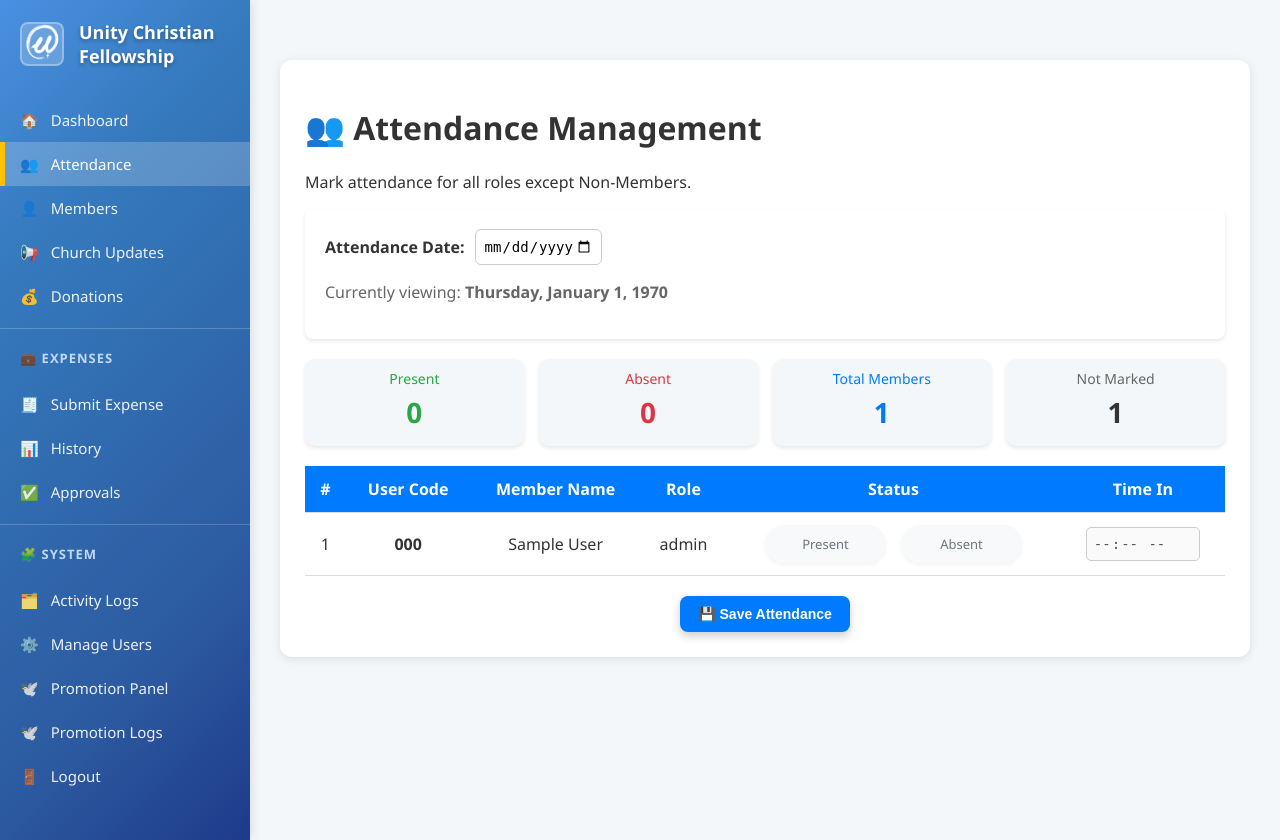
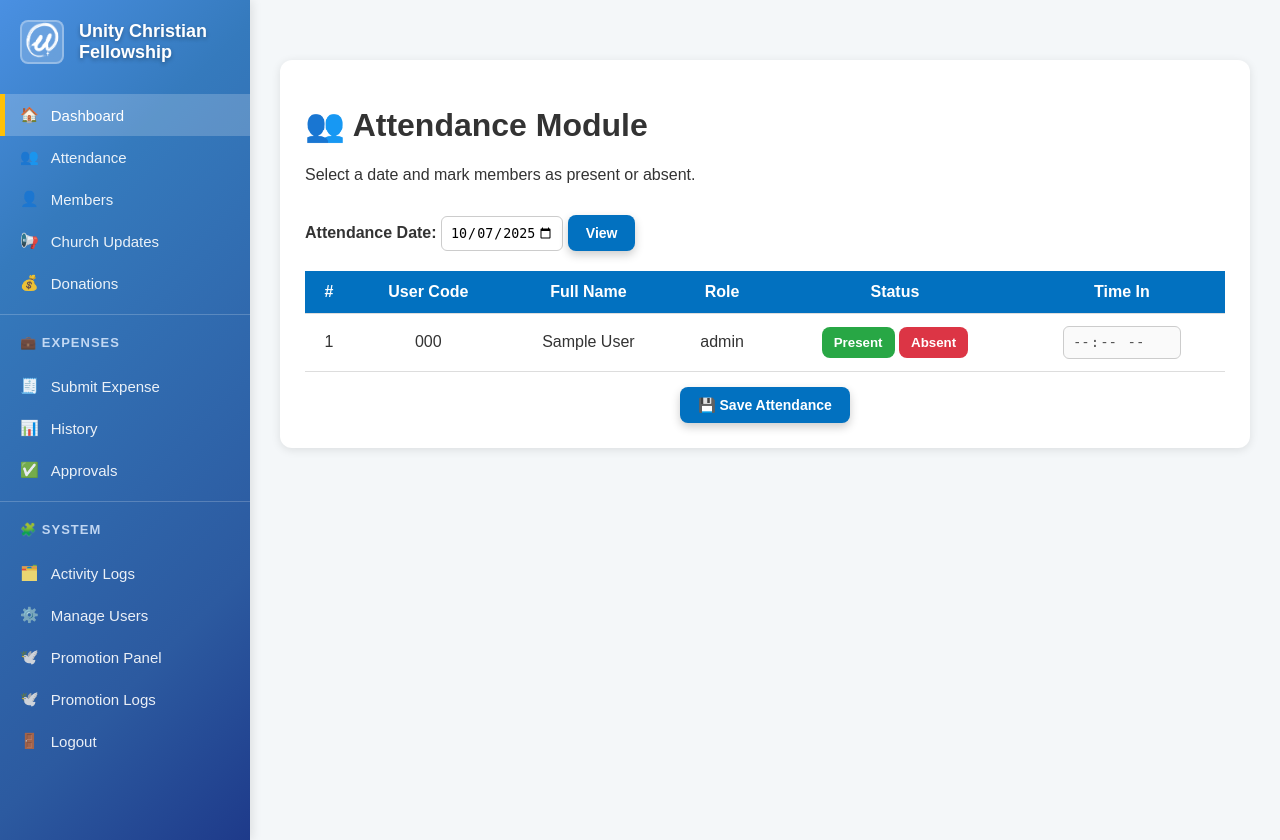
Before and after one commit to VienCode/church-management-system, a PHP site: page /attendance.php in a window 1280 px wide. Run offline with PHP 8.4, Linux system fonts and the light colour scheme; the visitor is signed in with stand-in values (Sample User, id 1); tables that the repository leaves empty or names only in its code hold one stand-in row (values such as "Sample post").

Commit message:
attendance fix

```diff
--- a/attendance.php
+++ b/attendance.php
@@ -1,183 +1,99 @@
 <?php
-$mysqli = include 'database.php';
+include 'database.php';
 include 'auth_check.php';
-restrict_to_roles([ROLE_ADMIN, ROLE_ATTENDANCE_MARKER]);
+restrict_to_roles([ROLE_ADMIN, ROLE_LEADER, ROLE_ATTENDANCE_MARKER]);
+
+// Define current user for "recorded_by"
+$current_user = $_SESSION['user_code'] ?? 'SYSTEM';
 
 // Handle date selection
-if ($_SERVER['REQUEST_METHOD'] === 'POST' && isset($_POST['attendance_date'])) {
-    if (!empty($_POST['attendance_date']) && $_POST['attendance_date'] <= date('Y-m-d')) {
-        $_SESSION['attendance_date'] = $_POST['attendance_date'];
-    }
-    header("Location: attendance.php");
-    exit();
-}
+$attendance_date = $_POST['attendance_date'] ?? date('Y-m-d');
 
-$attendance_date = $_SESSION['attendance_date'] ?? date('Y-m-d');
-
-// Handle attendance submission
+// Save attendance when submitted
 if ($_SERVER['REQUEST_METHOD'] === 'POST' && isset($_POST['save_attendance'])) {
     if (!empty($_POST['attendance']) && is_array($_POST['attendance'])) {
         foreach ($_POST['attendance'] as $user_code => $data) {
             $status = $data['status'] ?? null;
-            $time_in = ($status === "Present") ? ($data['time_in'] ?? date('H:i:s')) : null;
+            $time_in = ($status === 'Present') ? ($data['time_in'] ?? date('H:i:s')) : null;
 
             if ($status) {
                 $stmt = $mysqli->prepare("
-                    INSERT INTO attendance (user_code, attendance_date, status, time_in)
-                    VALUES (?, ?, ?, ?)
-                    ON DUPLICATE KEY UPDATE status = VALUES(status), time_in = VALUES(time_in)
+                    INSERT INTO attendance (user_code, attendance_date, status, time_in, recorded_by)
+                    VALUES (?, ?, ?, ?, ?)
+                    ON DUPLICATE KEY UPDATE status=VALUES(status), time_in=VALUES(time_in)
                 ");
-                $stmt->bind_param("ssss", $user_code, $attendance_date, $status, $time_in);
+                $stmt->bind_param("sssss", $user_code, $attendance_date, $status, $time_in, $current_user);
                 $stmt->execute();
             }
         }
-        $success = "✅ Attendance successfully recorded for $attendance_date!";
+        $success_message = "✅ Attendance saved for " . date("F j, Y", strtotime($attendance_date));
     }
 }
 
-// Fetch members (excluding non-members)
-$sql = "
-SELECT
-    users.user_code,
-    CONCAT(users.firstname, ' ', users.lastname) AS name,
-    roles.role_name,
-    attendance.status,
-    attendance.time_in
-FROM users
-LEFT JOIN attendance
-    ON attendance.user_code = users.user_code
-    AND attendance.attendance_date = ?
-JOIN roles ON users.role_id = roles.role_id
-WHERE users.role_id != 4
-ORDER BY users.lastname ASC
-";
-$stmt = $mysqli->prepare($sql);
+// Fetch members (excluding Non-Members)
+$stmt = $mysqli->prepare("
+    SELECT u.user_code, CONCAT(u.firstname, ' ', u.lastname) AS fullname, r.role_name,
+           a.status, a.time_in
+    FROM users u
+    JOIN roles r ON u.role_id = r.role_id
+    LEFT JOIN attendance a
+           ON u.user_code = a.user_code AND a.attendance_date = ?
+    WHERE u.role_id != 4
+    ORDER BY u.lastname ASC
+");
 $stmt->bind_param("s", $attendance_date);
 $stmt->execute();
-$members_result = $stmt->get_result();
-
-// Stats
-$presentCount = 0;
-$absentCount = 0;
-$totalMembers = $members_result->num_rows;
-
-$members_data = [];
-while ($row = $members_result->fetch_assoc()) {
-    $members_data[] = $row;
-    if ($row['status'] === "Present") $presentCount++;
-    if ($row['status'] === "Absent") $absentCount++;
-}
-$notMarked = $totalMembers - ($presentCount + $absentCount);
-$stmt->close();
+$members = $stmt->get_result();
 ?>
 
 <!DOCTYPE html>
 <html>
 <head>
-    <title>Attendance Management | UCF</title>
+    <meta charset="UTF-8">
+    <title>Attendance | UCF</title>
     <link rel="stylesheet" href="styles_system.css">
     <style>
+        body { font-family: 'Lexend Deca', sans-serif; }
         .attendance-container {
             background: white;
+            border-radius: 12px;
             padding: 25px;
-            border-radius: 12px;
+            margin: 30px auto;
+            max-width: 1000px;
             box-shadow: 0 2px 10px rgba(0,0,0,0.1);
-            max-width: 1000px;
-            margin: 30px auto;
         }
-
-        table {
-            width: 100%;
-            border-collapse: collapse;
-            margin-top: 15px;
+        table { width: 100%; border-collapse: collapse; margin-top: 15px; }
+        th, td { padding: 12px; border-bottom: 1px solid #ddd; text-align: center; }
+        th { background: #0271c0; color: white; }
+        .present-btn, .absent-btn {
+            border: none; border-radius: 8px; padding: 8px 12px; cursor: pointer;
+            font-weight: 600; transition: 0.2s;
         }
-
-        th, td {
-            padding: 12px;
-            text-align: center;
-            border-bottom: 1px solid #ddd;
+        .present-btn { background: #28a745; color: white; }
+        .absent-btn { background: #dc3545; color: white; }
+        .present-btn:hover { background: #1f8a3d; }
+        .absent-btn:hover { background: #b52b38; }
+        .time-input {
+            border: 1px solid #ccc; border-radius: 6px;
+            padding: 5px 8px; width: 100px; text-align: center;
         }
-
-        th {
-            background: #007bff;
-            color: white;
-        }
-
-        .radio-group {
-            display: flex;
-            justify-content: center;
-            gap: 15px;
-        }
-
-        .radio-group label {
-            cursor: pointer;
-            font-weight: 500;
-        }
-
-        .time-input {
-            padding: 6px;
-            border: 1px solid #ccc;
-            border-radius: 5px;
-            width: 100px;
-        }
-
-        .stats-container {
-            display: flex;
-            justify-content: space-around;
-            margin: 20px 0;
-        }
-
-        .stat-card {
-            background: #f4f7fa;
-            border-radius: 10px;
-            text-align: center;
-            padding: 10px;
-            width: 22%;
-        }
-
-        .present h3 { color: #28a745; }
-        .absent h3 { color: #dc3545; }
-        .total h3 { color: #007bff; }
-
         .save-btn {
-            background: #007bff;
-            color: white;
-            border: none;
-            padding: 10px 18px;
-            border-radius: 8px;
-            margin-top: 20px;
-            cursor: pointer;
-            font-weight: 600;
-            transition: 0.3s;
-        }
-
-        .save-btn:hover {
-            background: #0056b3;
-        }
-
-        .success-message {
-            background: #e6ffed;
-            color: #256029;
-            padding: 12px;
-            border-radius: 8px;
-            margin-bottom: 15px;
+            background: #0271c0; color: white; border: none;
+            padding: 10px 18px; border-radius: 8px; margin-top: 15px; cursor: pointer;
             font-weight: 600;
         }
-
-        .date-selector {
-            margin-bottom: 15px;
+        .save-btn:hover { background: #02589b; }
+        .success-message {
+            background: #d4edda; color: #155724; padding: 10px; border-radius: 8px;
+            margin-bottom: 10px; font-weight: 600;
         }
-
-        .date-selector input[type="date"] {
-            padding: 8px;
-            border-radius: 6px;
-            border: 1px solid #ccc;
+        input[type="date"] {
+            padding: 8px; border-radius: 6px; border: 1px solid #ccc;
         }
     </style>
 </head>
 <body>
 <div class="main-layout">
-    <!-- Sidebar -->
    <nav class="sidebar">
     <div class="logo-section">
         <div class="logo-placeholder"><span><img src="images/ucf.png" alt="ucf_logo"></span></div>
@@ -185,10 +101,10 @@ $stmt->close();
     </div>
     <ul class="nav-menu">
         <!-- GENERAL PAGES -->
-        <li><a href="dashboard.php"><span>🏠</span> Dashboard</a></li>
+        <li><a href="dashboard.php" class="active"><span>🏠</span> Dashboard</a></li>
 
         <?php if (can_access([ROLE_LEADER, ROLE_ATTENDANCE_MARKER])): ?>
-            <li><a href="attendance.php" class="active"><span>👥</span> Attendance</a></li>
+            <li><a href="attendance.php"><span>👥</span> Attendance</a></li>
         <?php endif; ?>
 
         <?php if (can_access([ROLE_MEMBER, ROLE_LEADER])): ?>
@@ -221,98 +137,62 @@ $stmt->close();
             <li><a href="logs.php"><span>🗂️</span> Activity Logs</a></li>
             <li><a href="admin_dashboard.php"><span>⚙️</span> Manage Users</a></li>
             <li><a href="promotion_page.php"><span>🕊️</span> Promotion Panel</a></li>
-            <li><a href="promotion_logs.php" ><span>🕊️</span> Promotion Logs</a></li>
+            <li><a href="promotion_logs.php"><span>🕊️</span> Promotion Logs</a></li>
         <?php endif; ?>
 
         <li><a href="logout.php"><span>🚪</span> Logout</a></li>
     </ul>
 </nav>
 
-    <!-- Content -->
+
     <div class="content-area">
         <div class="attendance-container">
-            <h1>👥 Attendance Management</h1>
-            <p>Mark attendance for all roles except Non-Members.</p>
+            <h1>👥 Attendance Module</h1>
+            <p>Select a date and mark members as present or absent.</p>
 
-            <?php if (isset($success)): ?>
-                <div class="success-message"><?= $success ?></div>
+            <?php if (isset($success_message)): ?>
+                <div class="success-message"><?= $success_message ?></div>
             <?php endif; ?>
 
-            <!-- Date Selector -->
-            <div class="date-selector">
-                <form method="POST" id="dateForm" onsubmit="return false;">
+            <form method="POST">
                 <label><strong>Attendance Date:</strong></label>
-                    <input type="date"
-                           name="attendance_date"
-                           value="<?= $attendance_date ?>"
-                           max="<?= date('Y-m-d'); ?>" required>
+                <input type="date" name="attendance_date" value="<?= $attendance_date ?>" max="<?= date('Y-m-d') ?>" required>
+                <button type="submit" class="save-btn" name="view_attendance">View</button>
             </form>
-                <p style="color:#666;">Currently viewing:
-                    <strong><?= date("l, F j, Y", strtotime($attendance_date)) ?></strong>
-                </p>
-            </div>
 
-            <!-- Stats -->
-            <div class="stats-container">
-                <div class="stat-card present"><h3>Present</h3><div class="number"><?= $presentCount ?></div></div>
-                <div class="stat-card absent"><h3>Absent</h3><div class="number"><?= $absentCount ?></div></div>
-                <div class="stat-card total"><h3>Total Members</h3><div class="number"><?= $totalMembers ?></div></div>
-                <div class="stat-card"><h3>Not Marked</h3><div class="number"><?= $notMarked ?></div></div>
-            </div>
-
-            <!-- Attendance Table -->
-            <form method="POST" id="attendanceForm">
+            <form method="POST" style="margin-top:20px;">
+                <input type="hidden" name="attendance_date" value="<?= $attendance_date ?>">
                 <table>
                     <thead>
                         <tr>
                             <th>#</th>
                             <th>User Code</th>
-                        <th>Member Name</th>
+                            <th>Full Name</th>
                             <th>Role</th>
                             <th>Status</th>
                             <th>Time In</th>
                         </tr>
                     </thead>
                     <tbody>
-                    <?php if (count($members_data) > 0): ?>
-                        <?php foreach ($members_data as $index => $m): ?>
+                        <?php $i = 1; while ($m = $members->fetch_assoc()): ?>
                             <tr>
-                                <td><?= $index + 1 ?></td>
-                                <td><strong><?= htmlspecialchars($m['user_code']) ?></strong></td>
-                                <td><?= htmlspecialchars($m['name']) ?></td>
+                                <td><?= $i++ ?></td>
+                                <td><?= htmlspecialchars($m['user_code']) ?></td>
+                                <td><?= htmlspecialchars($m['fullname']) ?></td>
                                 <td><?= htmlspecialchars($m['role_name']) ?></td>
                                 <td>
-                                    <div class="radio-group">
-                                        <label>
-                                            <input type="radio" name="attendance[<?= $m['user_code'] ?>][status]"
-                                                   value="Present"
-                                                   <?= ($m['status'] === "Present") ? "checked" : "" ?>
-                                                   onclick="toggleTimeInput('<?= $m['user_code'] ?>', true)">
-                                            Present
-                                        </label>
-                                        <label>
-                                            <input type="radio" name="attendance[<?= $m['user_code'] ?>][status]"
-                                                   value="Absent"
-                                                   <?= ($m['status'] === "Absent") ? "checked" : "" ?>
-                                                   onclick="toggleTimeInput('<?= $m['user_code'] ?>', false)">
-                                            Absent
-                                        </label>
-                                    </div>
+                                    <button type="button" class="present-btn" onclick="markPresent('<?= $m['user_code'] ?>')">Present</button>
+                                    <button type="button" class="absent-btn" onclick="markAbsent('<?= $m['user_code'] ?>')">Absent</button>
+                                    <input type="hidden" name="attendance[<?= $m['user_code'] ?>][status]" id="status_<?= $m['user_code'] ?>" value="<?= $m['status'] ?? '' ?>">
                                 </td>
                                 <td>
-                                    <input type="time" class="time-input"
-                                           id="time_<?= $m['user_code'] ?>"
-                                           name="attendance[<?= $m['user_code'] ?>][time_in]"
-                                           value="<?= $m['time_in'] ?? '' ?>"
-                                           <?= ($m['status'] === "Present") ? "" : "disabled" ?>>
+                                    <input type="time" name="attendance[<?= $m['user_code'] ?>][time_in]" id="time_<?= $m['user_code'] ?>" class="time-input" value="<?= $m['time_in'] ?? '' ?>" <?= ($m['status'] === 'Present') ? '' : 'disabled' ?>>
                                 </td>
                             </tr>
-                        <?php endforeach; ?>
-                    <?php else: ?>
-                        <tr><td colspan="6">No members found.</td></tr>
-                    <?php endif; ?>
+                        <?php endwhile; ?>
                     </tbody>
                 </table>
+
                 <center><button type="submit" name="save_attendance" class="save-btn">💾 Save Attendance</button></center>
             </form>
         </div>
@@ -320,27 +200,20 @@ $stmt->close();
 </div>
 
 <script>
-function toggleTimeInput(userCode, isPresent) {
-    const timeInput = document.getElementById('time_' + userCode);
-    if (isPresent) {
-        timeInput.disabled = false;
-        if (!timeInput.value)
-            timeInput.value = new Date().toLocaleTimeString([], {hour: '2-digit', minute: '2-digit'});
-    } else {
-        timeInput.disabled = true;
-        timeInput.value = '';
-    }
+function markPresent(code) {
+    document.getElementById('status_' + code).value = 'Present';
+    const timeField = document.getElementById('time_' + code);
+    timeField.disabled = false;
+    const now = new Date();
+    timeField.value = now.toLocaleTimeString([], {hour: '2-digit', minute: '2-digit'});
 }
 
-// Auto-submit date form only when the date field changes
-document.addEventListener("DOMContentLoaded", () => {
-    const dateInput = document.querySelector('#dateForm input[type="date"]');
-    if (dateInput) {
-        dateInput.addEventListener("change", () => {
-            document.getElementById("dateForm").submit();
-        });
+function markAbsent(code) {
+    document.getElementById('status_' + code).value = 'Absent';
+    const timeField = document.getElementById('time_' + code);
+    timeField.value = '';
+    timeField.disabled = true;
 }
-});
 </script>
 </body>
 </html>
```
Lines whose indentation alone changed are shown as unchanged.
